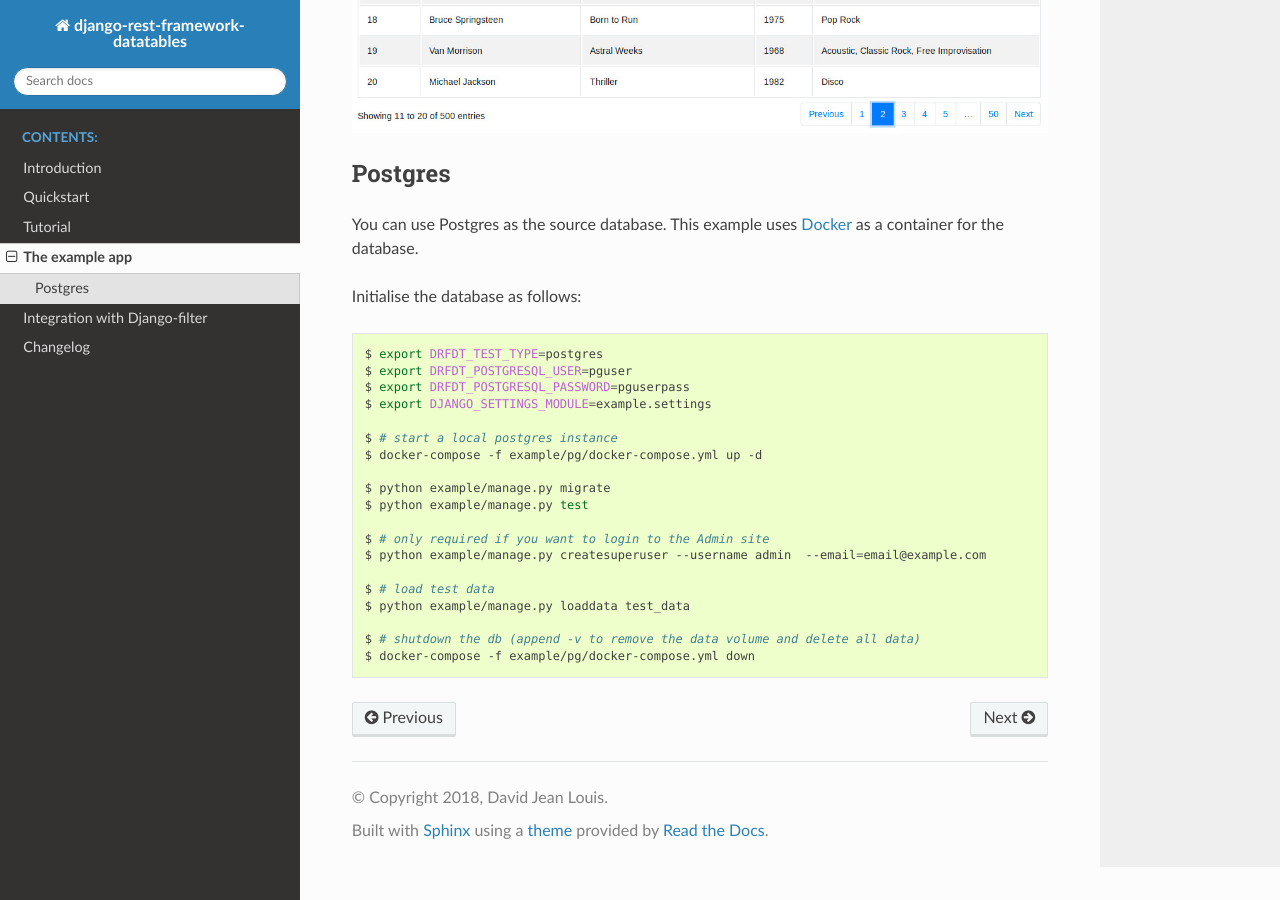
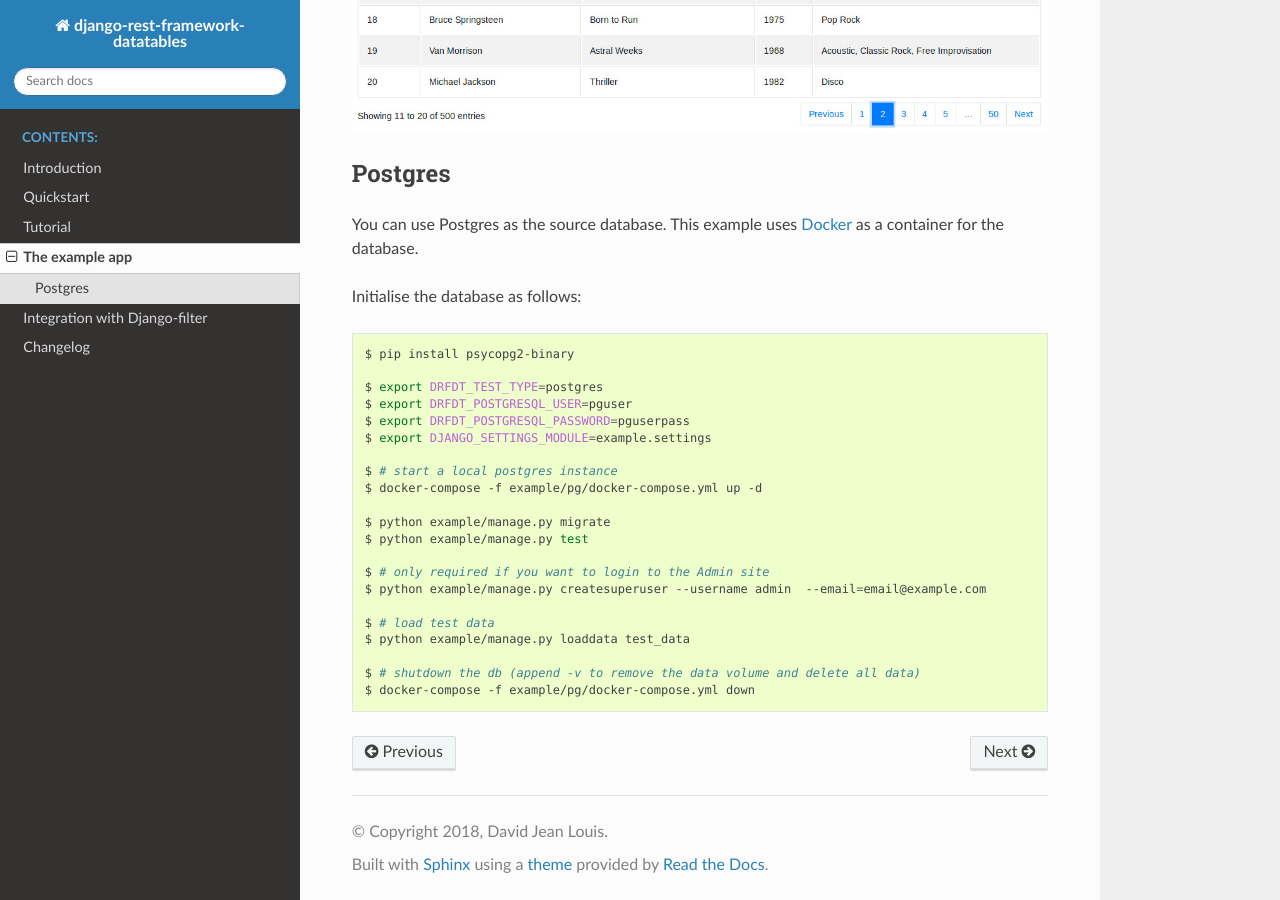
Before and after one commit to izimobil/django-rest-framework-datatables, a Sphinx documentation site: the page built from docs/example-app.rst, in a window 1280 px wide and 900 px high, scrolled down 826 px. Built offline with Sphinx 7.4.7 and the Read the Docs theme 2.0.0, drawn with Linux system fonts in a browser that asks for light colours.

Commit message:
Document that one needs to install psycopg2-binary to use postgres

```diff
--- a/docs/example-app.rst
+++ b/docs/example-app.rst
@@ -27,6 +27,8 @@ Initialise the database as follows:
 
 .. code:: bash
 
+  $ pip install psycopg2-binary
+
   $ export DRFDT_TEST_TYPE=postgres
   $ export DRFDT_POSTGRESQL_USER=pguser
   $ export DRFDT_POSTGRESQL_PASSWORD=pguserpass
```
